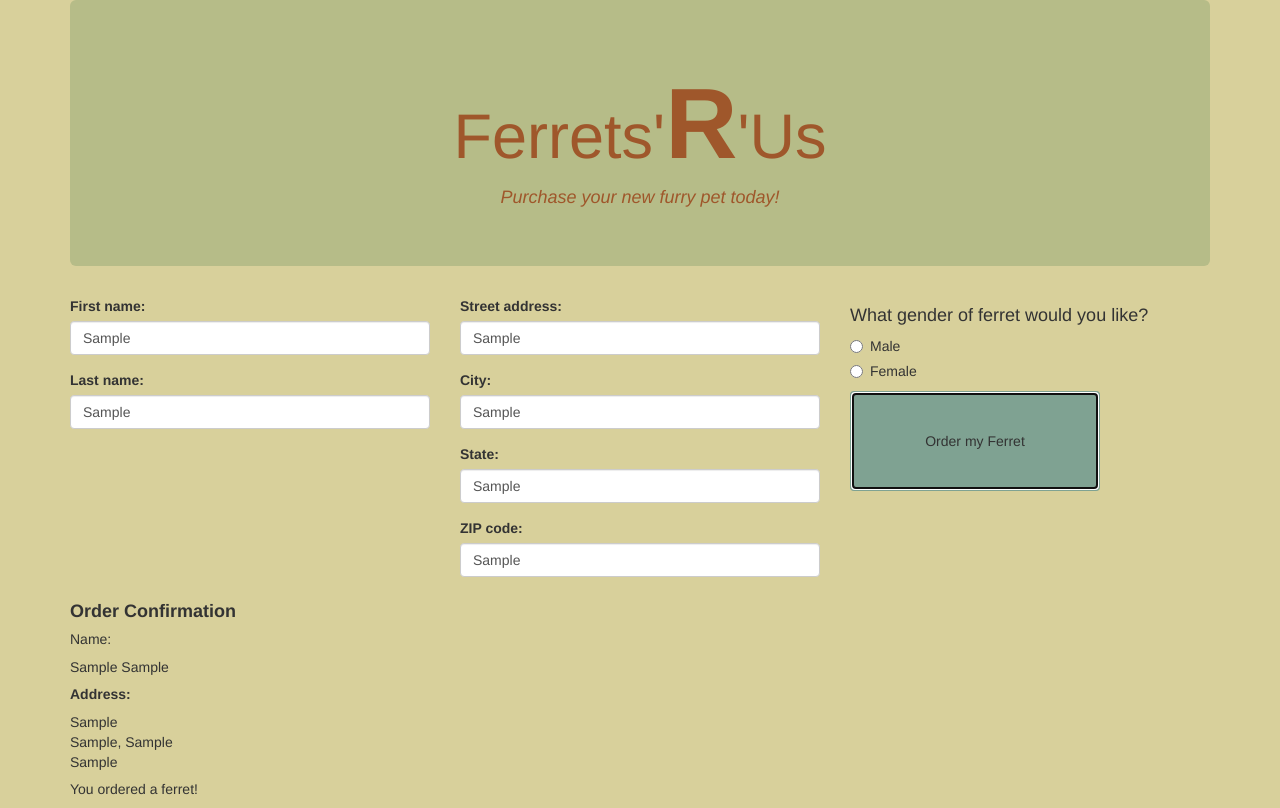
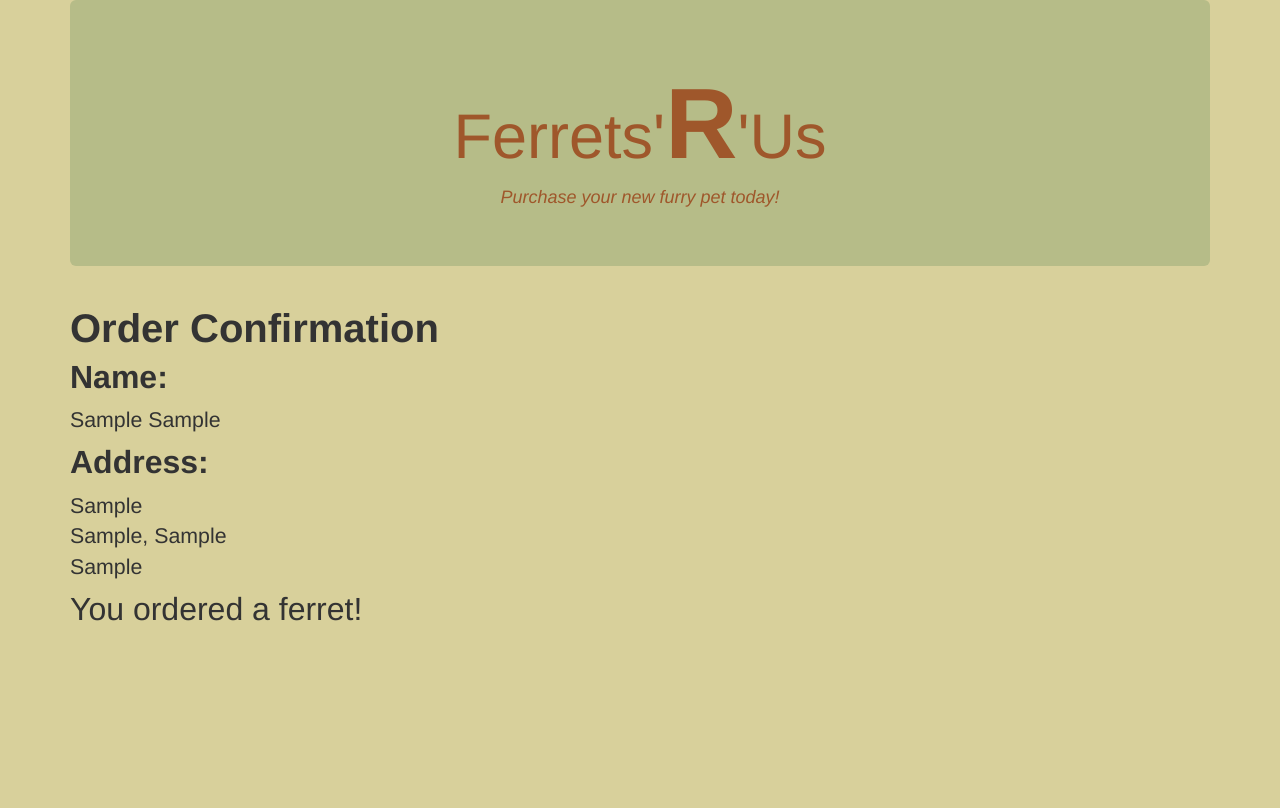
Before and after one commit to bradcopenhaver/marketplace, a plain HTML site: page index.html in a window 1280 px wide. Both pictures are taken after typing "Sample", "Sample", "Sample", "Sample", "Sample", "Sample" into the empty fields and a click on the button "Order my Ferret". Drawn offline with Linux system fonts and the light colour scheme.

Commit message:
adjust text size and hide form after order

```diff
--- a/css/styles.css
+++ b/css/styles.css
@@ -37,3 +37,15 @@ button {
 body {
   background-color: #D8D09B;
 }
+
+#receipt h5 {
+  font-size: 24pt;
+}
+
+#receipt h4 {
+  font-size: 30pt;
+}
+
+#receipt p {
+  font-size: 16pt;
+}
--- a/index.html
+++ b/index.html
@@ -66,7 +66,7 @@
       <div class="row">
         <div class="col-md-6" id="receipt">
           <h4><strong>Order Confirmation</strong></h4>
-          <h5>Name:</h5>
+          <h5><strong>Name:</strong></h5>
           <p><span id="firstNameOut"></span> <span id="lastNameOut"></span></p> <h5><strong>Address:</strong></h5>
           <p>
             <span id="streetOut"></span><br><span id="cityOut"></span>, <span id="stateOut"></span><br><span id="zipOut"></span>
--- a/js/scripts.js
+++ b/js/scripts.js
@@ -16,6 +16,7 @@ $(document).ready(function() {
     $("#stateOut").text(state);
     $("#zipOut").text(zip);
     $("#genderOut").text(gender);
+    $("form#name").hide();
 
     $("#receipt").show();
     $("#"+gender+"Img").show();
```
